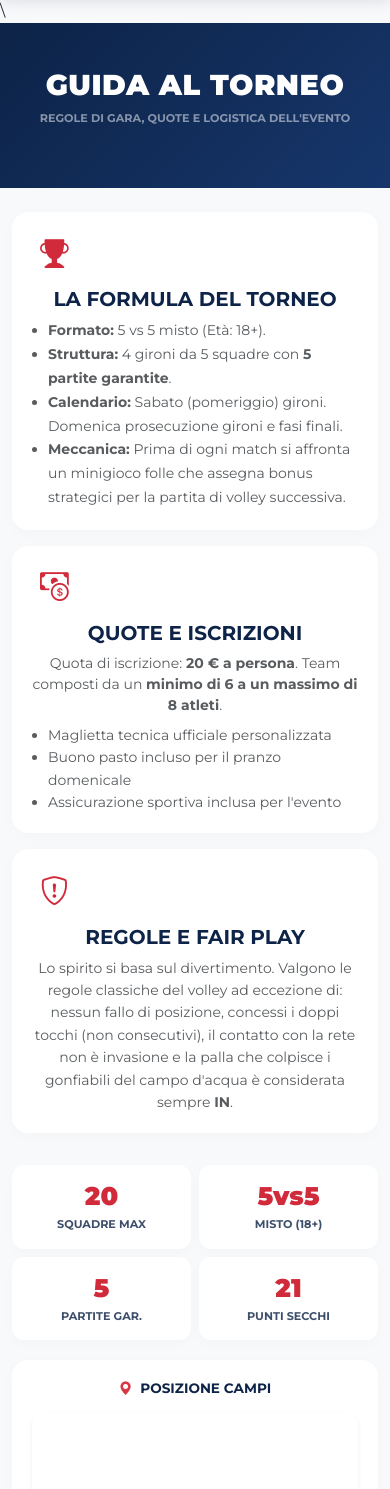
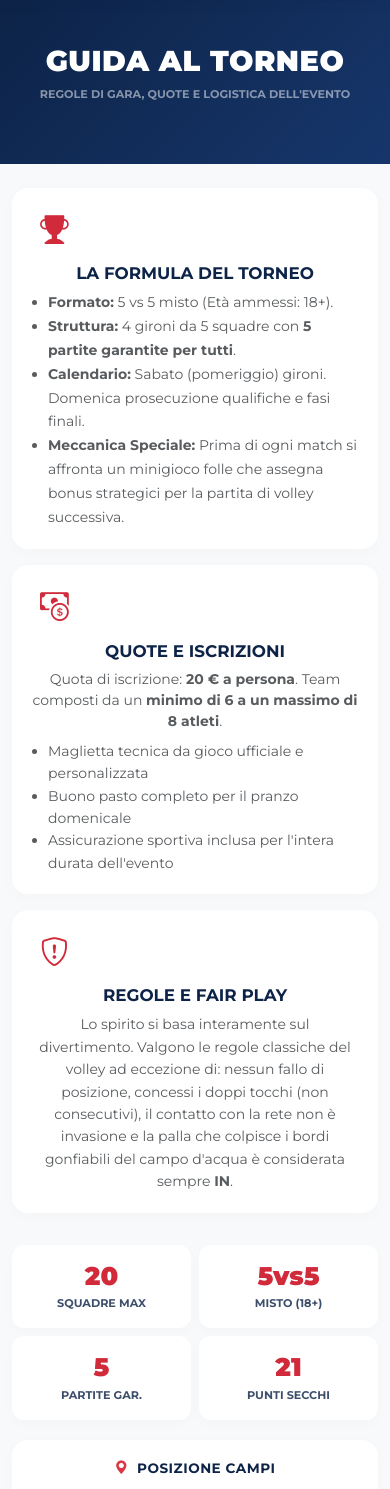
Before and after one commit to TaroCc0/banzai-volley, a Flask app: page /info in a window 390 px wide. Shown: the part 64-1553 px from the top of the page. Run offline with Flask 3, Linux system fonts and the light colour scheme; a map, chart or similar area stays blank; some libraries are stand-ins or nearby versions.

Commit message:
Ottimizzazione mobile e responsive completo

```diff
--- a/templates/base.html
+++ b/templates/base.html
@@ -138,7 +138,7 @@
         </div>
     </nav>
 
-    {% with messages = get_flashed_messages(with_categories=true) %}\
+    {% with messages = get_flashed_messages(with_categories=true) %}
     {% if messages %}
     <div class="container mt-3">
         {% for category, message in messages %}
--- a/templates/index.html
+++ b/templates/index.html
@@ -59,7 +59,7 @@
 
 <section class="hero-landing">
     <div class="container d-flex flex-column align-items-center">
-        <img src="{{ url_for('static', filename='logo_banzai.jpeg') }}" alt="Banzai Logo" class="hero-logo">
+        <img src="{{ url_for('static', filename='\images\logo_banzai.jpeg') }}" alt="Banzai Logo" class="hero-logo">
 
         <h1 class="display-5 fw-900 text-uppercase tracking-tight" style="font-weight: 900; max-width: 700px;">
             Unconventional GreenVolley
--- a/templates/info.html
+++ b/templates/info.html
@@ -7,7 +7,7 @@
         padding: 45px 0;
     }
 
-    /* MODERNE CARD ORIZZONTALI (Stile Stripe/Airbnb) */
+    /* CARD MINIMALISTE E CURATE (Stile Airbnb/Stripe) */
     .feature-strip {
         background: white;
         border: none;
@@ -23,7 +23,7 @@
         min-width: 45px;
     }
 
-    /* BADGE DETTAGLI IN GRIGLIA */
+    /* GRIGLIA BADGE DETTAGLI COMPATTI */
     .detail-badge {
         background-color: white;
         color: var(--banzai-blue);
@@ -35,7 +35,7 @@
     .detail-badge h3 { font-weight: 900; margin: 0; font-size: 1.6rem; color: var(--banzai-red); }
     .detail-badge span { font-size: 0.7rem; text-transform: uppercase; font-weight: 700; opacity: 0.8; display: block; margin-top: 4px; }
 
-    /* MAPPA EMBED COMPATTA */
+    /* SEZIONE MAPPA CORRETTA E RESPONSIVE */
     .map-card {
         background: white;
         border: none;
@@ -47,12 +47,13 @@
     .map-container {
         position: relative;
         width: 100%;
-        height: 220px;
+        height: 240px;
         border-radius: 12px;
         overflow: hidden;
     }
     .map-container iframe { width: 100%; height: 100%; border: 0; }
 
+    /* OTTIMIZZAZIONE IN DEEP PER DISPOSITIVI MOBILI */
     @media (max-width: 576px) {
         .info-header h1 { font-size: 1.8rem !important; }
         .feature-strip { padding: 20px; }
@@ -78,12 +79,12 @@
                 <div class="d-flex align-items-start">
                     <div class="feature-icon-box me-3"><i class="bi bi-trophy-fill"></i></div>
                     <div>
-                        <h5 class="fw-bold text-uppercase mb-2" style="color:var(--banzai-blue);">La Formula del Torneo</h5>
+                        <h5 class="fw-bold text-uppercase mb-2" style="color:var(--banzai-blue); font-size:1.05rem;">La Formula del Torneo</h5>
                         <ul class="text-muted ps-3 mb-0 small" style="line-height: 1.7;">
-                            <li><strong>Formato:</strong> 5 vs 5 misto (Età: 18+).</li>
-                            <li><strong>Struttura:</strong> 4 gironi da 5 squadre con <strong>5 partite garantite</strong>.</li>
-                            <li><strong>Calendario:</strong> Sabato (pomeriggio) gironi. Domenica prosecuzione gironi e fasi finali.</li>
-                            <li><strong>Meccanica:</strong> Prima di ogni match si affronta un minigioco folle che assegna bonus strategici per la partita di volley successiva.</li>
+                            <li><strong>Formato:</strong> 5 vs 5 misto (Età ammessi: 18+).</li>
+                            <li><strong>Struttura:</strong> 4 gironi da 5 squadre con <strong>5 partite garantite per tutti</strong>.</li>
+                            <li><strong>Calendario:</strong> Sabato (pomeriggio) gironi. Domenica prosecuzione qualifiche e fasi finali.</li>
+                            <li><strong>Meccanica Speciale:</strong> Prima di ogni match si affronta un minigioco folle che assegna bonus strategici per la partita di volley successiva.</li>
                         </ul>
                     </div>
                 </div>
@@ -93,14 +94,14 @@
                 <div class="d-flex align-items-start">
                     <div class="feature-icon-box me-3"><i class="bi bi-cash-coin"></i></div>
                     <div>
-                        <h5 class="fw-bold text-uppercase mb-2" style="color:var(--banzai-blue);">Quote e Iscrizioni</h5>
+                        <h5 class="fw-bold text-uppercase mb-2" style="color:var(--banzai-blue); font-size:1.05rem;">Quote e Iscrizioni</h5>
                         <p class="text-muted small mb-2">
                             Quota di iscrizione: <strong>20 € a persona</strong>. Team composti da un <strong>minimo di 6 a un massimo di 8 atleti</strong>.
                         </p>
                         <ul class="text-muted ps-3 small mb-0" style="line-height: 1.6;">
-                            <li>Maglietta tecnica ufficiale personalizzata</li>
-                            <li>Buono pasto incluso per il pranzo domenicale</li>
-                            <li>Assicurazione sportiva inclusa per l'evento</li>
+                            <li>Maglietta tecnica da gioco ufficiale e personalizzata</li>
+                            <li>Buono pasto completo per il pranzo domenicale</li>
+                            <li>Assicurazione sportiva inclusa per l'intera durata dell'evento</li>
                         </ul>
                     </div>
                 </div>
@@ -110,9 +111,9 @@
                 <div class="d-flex align-items-start">
                     <div class="feature-icon-box me-3"><i class="bi bi-shield-exclamation"></i></div>
                     <div>
-                        <h5 class="fw-bold text-uppercase mb-2" style="color:var(--banzai-blue);">Regole e Fair Play</h5>
+                        <h5 class="fw-bold text-uppercase mb-2" style="color:var(--banzai-blue); font-size:1.05rem;">Regole e Fair Play</h5>
                         <p class="text-muted small mb-0" style="line-height: 1.6;">
-                            Lo spirito si basa sul divertimento. Valgono le regole classiche del volley ad eccezione di: nessun fallo di posizione, concessi i doppi tocchi (non consecutivi), il contatto con la rete non è invasione e la palla che colpisce i gonfiabili del campo d'acqua è considerata sempre <strong>IN</strong>.
+                            Lo spirito si basa interamente sul divertimento. Valgono le regole classiche del volley ad eccezione di: nessun fallo di posizione, concessi i doppi tocchi (non consecutivi), il contatto con la rete non è invasione e la palla che colpisce i bordi gonfiabili del campo d'acqua è considerata sempre <strong>IN</strong>.
                         </p>
                     </div>
                 </div>
@@ -129,15 +130,15 @@
             </div>
 
             <div class="map-card text-center text-sm-start">
-                <h6 class="fw-bold text-uppercase mb-3" style="font-size: 0.85rem; color: var(--banzai-blue);">
+                <h6 class="fw-bold text-uppercase mb-3" style="font-size: 0.85rem; color: var(--banzai-blue); letter-spacing: 0.5px;">
                     <i class="bi bi-geo-alt-fill text-danger me-1"></i> Posizione Campi
                 </h6>
                 <div class="map-container shadow-sm">
-                    <iframe src="https://maps.google.com/maps?q=Settimo%20di%20Pescantina%20Verona&t=&z=14&ie=UTF8&iwloc=&output=embed"></iframe>
+                    <iframe src="https://www.google.com/maps/embed?pb=!1m18!1m12!1m3!1m14!1m8!1m3!1d11181.716383670988!2d10.9234856!3d45.4813134!3m2!1i1024!2i768!4f13.1!3m3!1m2!1s0x477f892cfa771fd5%3A0x6bfe76ff7a26f34d!2sSettimo%2C%2037026%20Pescantina%20VR!5e0!3m2!1sit!2sit!4v1710000000000!5m2!1sit!2sit" allowfullscreen="" loading="lazy" referrerpolicy="no-referrer-when-downgrade"></iframe>
                 </div>
                 <div class="text-center mt-3">
-                    <a href="https://maps.google.com/maps?q=Settimo%20di%20Pescantina%20Verona" target="_blank" class="btn btn-sm btn-outline-dark rounded-5 w-100 fw-bold text-uppercase" style="font-size:0.75rem; padding: 8px;">
-                        Apri in Google Maps <i class="bi bi-box-arrow-up-right ms-1"></i>
+                    <a href="https://maps.app.goo.gl/wbyDqKkWF46M87N46" target="_blank" class="btn btn-sm btn-outline-dark rounded-5 w-100 fw-bold text-uppercase" style="font-size:0.75rem; padding: 8px; letter-spacing: 0.3px;">
+                        Apri l'app Google Maps <i class="bi bi-box-arrow-up-right ms-1"></i>
                     </a>
                 </div>
             </div>
```
